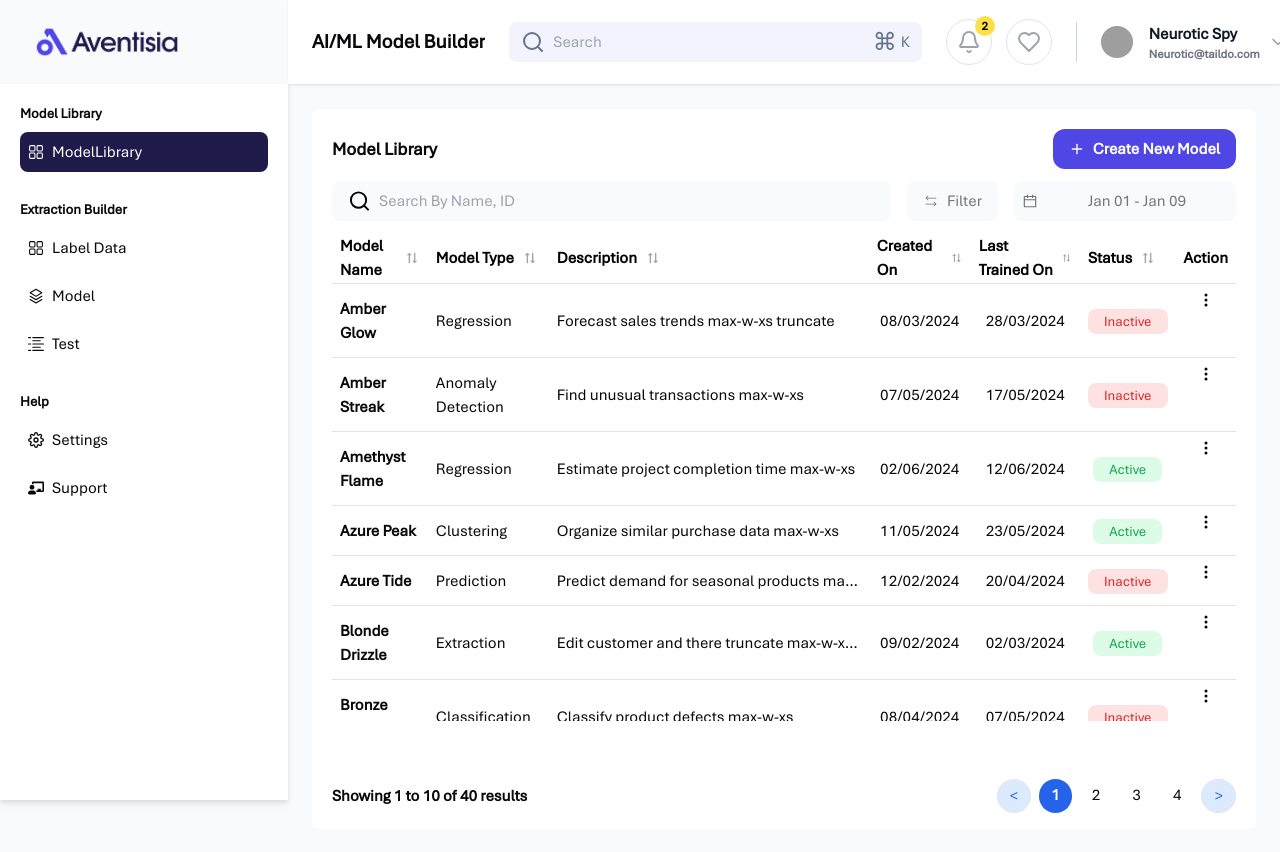
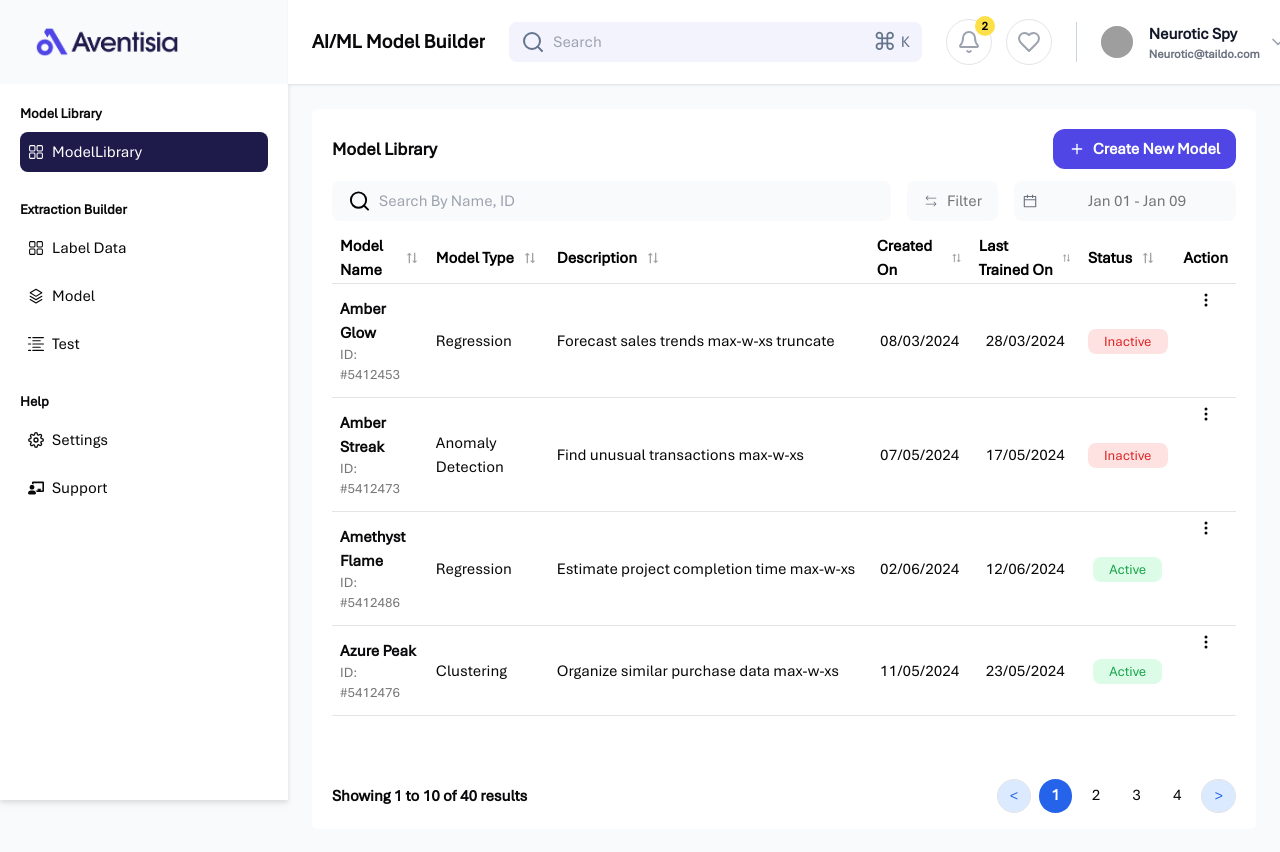
Before and after one commit to aditya28n99/Aventisia-Assignment, a React (Vite) app: page / in a window 1280 px wide. Built offline with nearby package versions, Linux system fonts and the light colour scheme; grey boxes are pictures that could not be loaded.

Commit message:
id added to the table

```diff
--- a/src/components/Table/Table.tsx
+++ b/src/components/Table/Table.tsx
@@ -12,10 +12,10 @@ import { BiSortAlt2 } from "react-icons/bi";
 interface TableProps {
     data: any[];
     sortOrder: string;
-    setSortOrder: (order: "asc"| "desc") => void;
-  }
+    setSortOrder: (order: "asc" | "desc") => void;
+}
 
-const TableComponent: React.FC<TableProps> = ({data, sortOrder, setSortOrder}) => {
+const TableComponent: React.FC<TableProps> = ({ data, sortOrder, setSortOrder }) => {
 
     return (
         <Table className="text-[16px]">
@@ -25,8 +25,8 @@ const TableComponent: React.FC<TableProps> = ({data, sortOrder, setSortOrder}) =
                         <div className="flex text-black font-semibold items-center">
                             Model Name
                             <button onClick={() => {
-                                    setSortOrder(sortOrder === "asc" ? "desc" : "asc")
-                                }}>
+                                setSortOrder(sortOrder === "asc" ? "desc" : "asc")
+                            }}>
                                 <BiSortAlt2 className=" ml-2 text-[#A3A3A3]" />
                             </button>
                         </div>
@@ -54,7 +54,12 @@ const TableComponent: React.FC<TableProps> = ({data, sortOrder, setSortOrder}) =
             <TableBody>
                 {data.map((invoice) => (
                     <TableRow key={invoice.id}>
-                        <TableCell className="font-semibold py-[12.5px]">{invoice.modelName}</TableCell>
+                        <TableCell className="py-[12.5px]">
+                            <div>
+                                <p className="font-semibold">{invoice.modelName}</p>
+                                <p className="text-sm text-[#767676]">ID: {invoice.id}</p>
+                            </div>
+                        </TableCell>
                         <TableCell>{invoice.modelType}</TableCell>
                         <TableCell className="truncate max-w-xs">{invoice.description}</TableCell>
                         <TableCell className="text-center">{invoice.createdOn}</TableCell>
```
